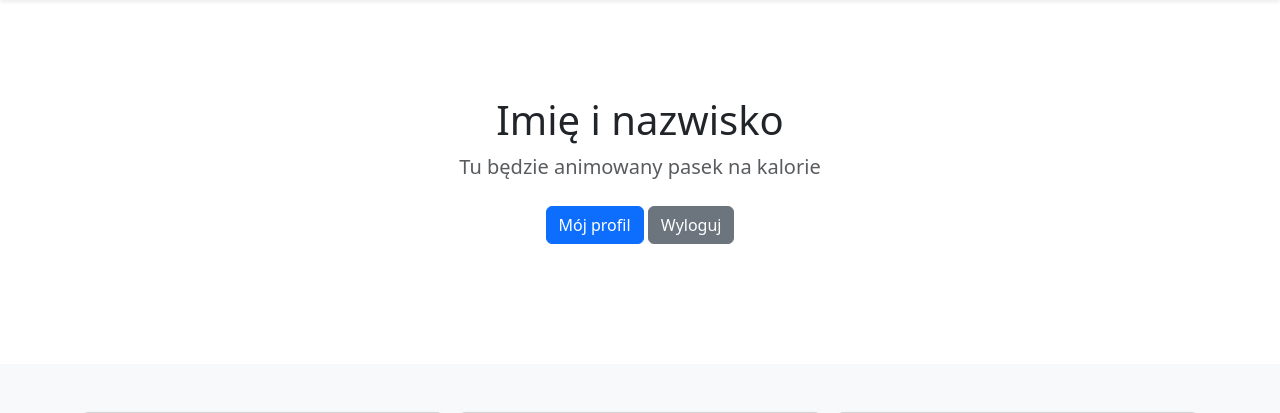
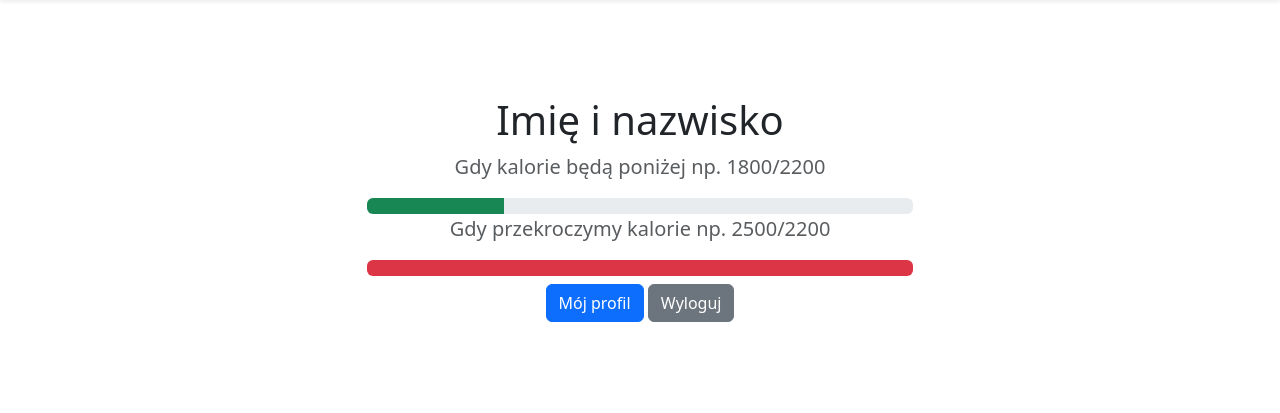
Before and after one commit to Czarek98/KCALCULATOR, a Django app: page /home/list in a window 1280 px wide. Shown: the part 56-469 px from the top of the page. Run offline with Django 3.2, Linux system fonts and the light colour scheme; data comes from the database, SQL or seed files in the repository; some libraries are stand-ins or nearby versions.

Commit message:
Add not yet working status bar for kcal count

```diff
--- a/KCALCULATOR/kcal/templates/kcal/base.html
+++ b/KCALCULATOR/kcal/templates/kcal/base.html
@@ -4,7 +4,6 @@
     <meta charset="UTF-8">
     <title>{% block title %} KCALCULATOR {% endblock %}</title>
         <link href="https://cdn.jsdelivr.net/npm/bootstrap@5.0.0-beta3/dist/css/bootstrap.min.css" rel="stylesheet" integrity="sha384-eOJMYsd53ii+scO/bJGFsiCZc+5NDVN2yr8+0RDqr0Ql0h+rP48ckxlpbzKgwra6" crossorigin="anonymous">
-
 </head>
 <body>
 {% block header %}
--- a/KCALCULATOR/kcal/templates/kcal/foodlist.html
+++ b/KCALCULATOR/kcal/templates/kcal/foodlist.html
@@ -1,13 +1,8 @@
-
-
 <html lang="en">
 {% extends 'kcal/base.html' %}
-
 {% block content %}
   <head>
-
-
-    <meta charset="utf-8">
+   <meta charset="utf-8">
     <meta name="viewport" content="width=device-width, initial-scale=1">
     <meta name="description" content="">
     <meta name="author" content="Mark Otto, Jacob Thornton, and Bootstrap contributors">
@@ -15,8 +10,6 @@
     <title>{% block title %} FOOD LIST {% endblock %}</title>
 
     <link rel="canonical" href="https://getbootstrap.com/docs/5.0/examples/album/">
-
-
 
     <!-- Bootstrap core CSS -->
 <link href="../assets/dist/css/bootstrap.min.css" rel="stylesheet">
@@ -37,8 +30,6 @@
       }
 
     </style>
-
-
   </head>
   <body>
 
@@ -48,13 +39,25 @@
     <div class="row py-lg-5">
       <div class="col-lg-6 col-md-8 mx-auto">
         <h1 class="fw-light">Imię i nazwisko</h1>
+
         <p class="lead text-muted">
-          Tu będzie animowany pasek na kalorie
+          Gdy kalorie będą poniżej np. 1800/2200
         </p>
+          <div class="progress">
+              <div class="progress-bar bg-success" role="progressbar" style="width: 25%" aria-valuenow="25" aria-valuemin="0" aria-valuemax="100"></div>
+          </div>
+          <p class="lead text-muted">
+          Gdy przekroczymy kalorie np. 2500/2200
+        </p>
+          <div class="progress">
+              <div class="progress-bar bg-danger" role="progressbar" style="width: 100%" aria-valuenow="100" aria-valuemin="0" aria-valuemax="100"></div>
+          </div>
+
         <p>
           <a href="#" class="btn btn-primary my-2">Mój profil</a>
           <a href="#" class="btn btn-secondary my-2">Wyloguj</a>
         </p>
+
       </div>
     </div>
   </section>
@@ -64,20 +67,18 @@
       <div class="row row-cols-1 row-cols-sm-2 row-cols-md-3 g-3">
 
           {% for objects in  object %}
+
         <div class="col">
           <div class="card shadow-sm">
             <svg class="bd-placeholder-img card-img-top" width="100%" height="225" xmlns="http://www.w3.org/2000/svg" role="img" aria-label="Placeholder: Thumbnail" preserveAspectRatio="xMidYMid slice" focusable="false"><title>Placeholder</title><rect width="100%" height="100%" fill="#55595c"/><text x="50%" y="50%" fill="#eceeef" dy=".3em">Zdjęcie jedzonka</text></svg>
-
             <div class="card-body">
               <p class="card-text">
-
                   <p class="food">
-                    {{ objects }} w {{objects.grams}}g
-                    <li>{{objects.kcal}} kcal</li>
-                    <li>{{objects.proteins}}g białka</li>
-                    <li>{{objects.fat}}g tłuszczu</li>
-                    <li>{{objects.carbs}}g węglowodanów</li>
-
+                      {{ objects }} w {{objects.grams}}g
+                      <li>{{objects.kcal}} kcal</li>
+                      <li>{{objects.proteins}}g białka</li>
+                      <li>{{objects.fat}}g tłuszczu</li>
+                      <li>{{objects.carbs}}g węglowodanów</li>
                   </p>
               </p>
               <div class="d-flex justify-content-between align-items-center">
@@ -89,14 +90,15 @@
             </div>
           </div>
         </div>
+
         {% endfor %}
 
-
       </div>
-
     </div>
   </div>
+
   {% endblock %}
+
   <footer>{% block fotter %} {% endblock %}</footer>
 </main>
 </body>
```
